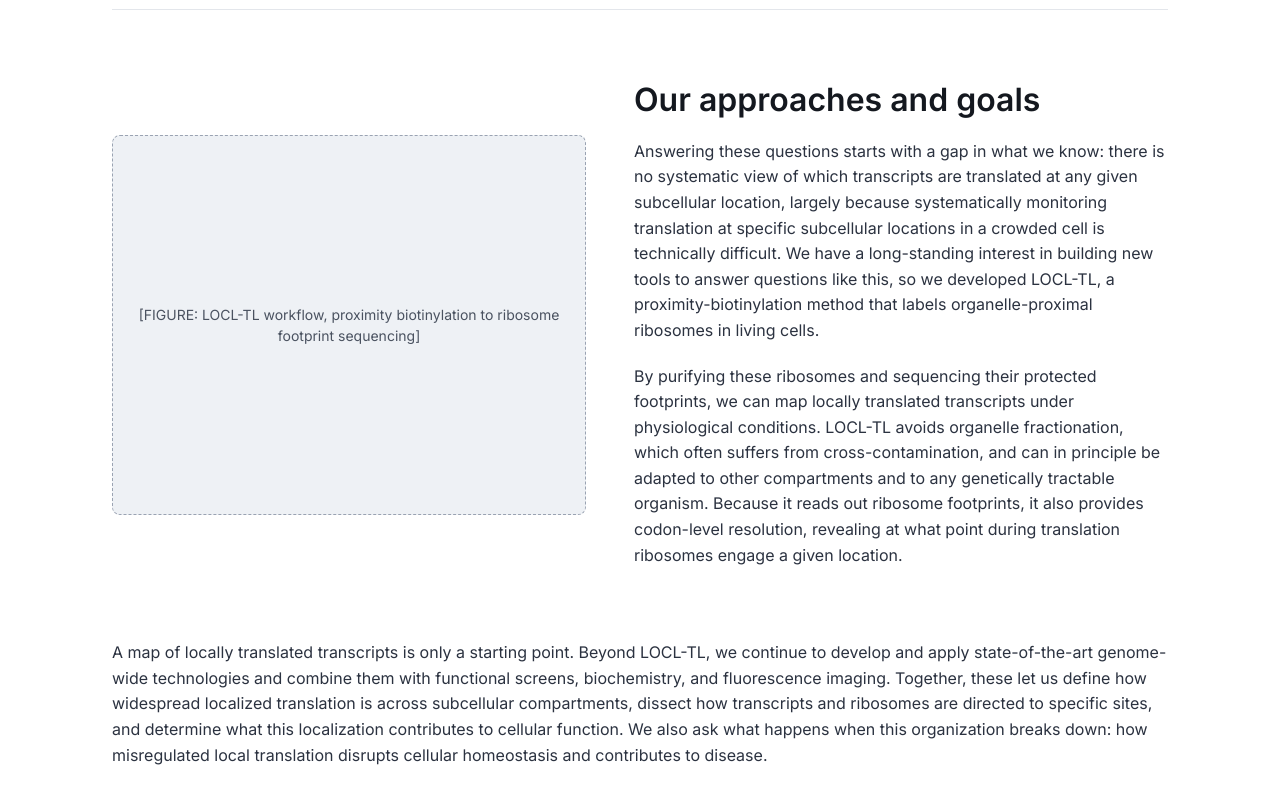
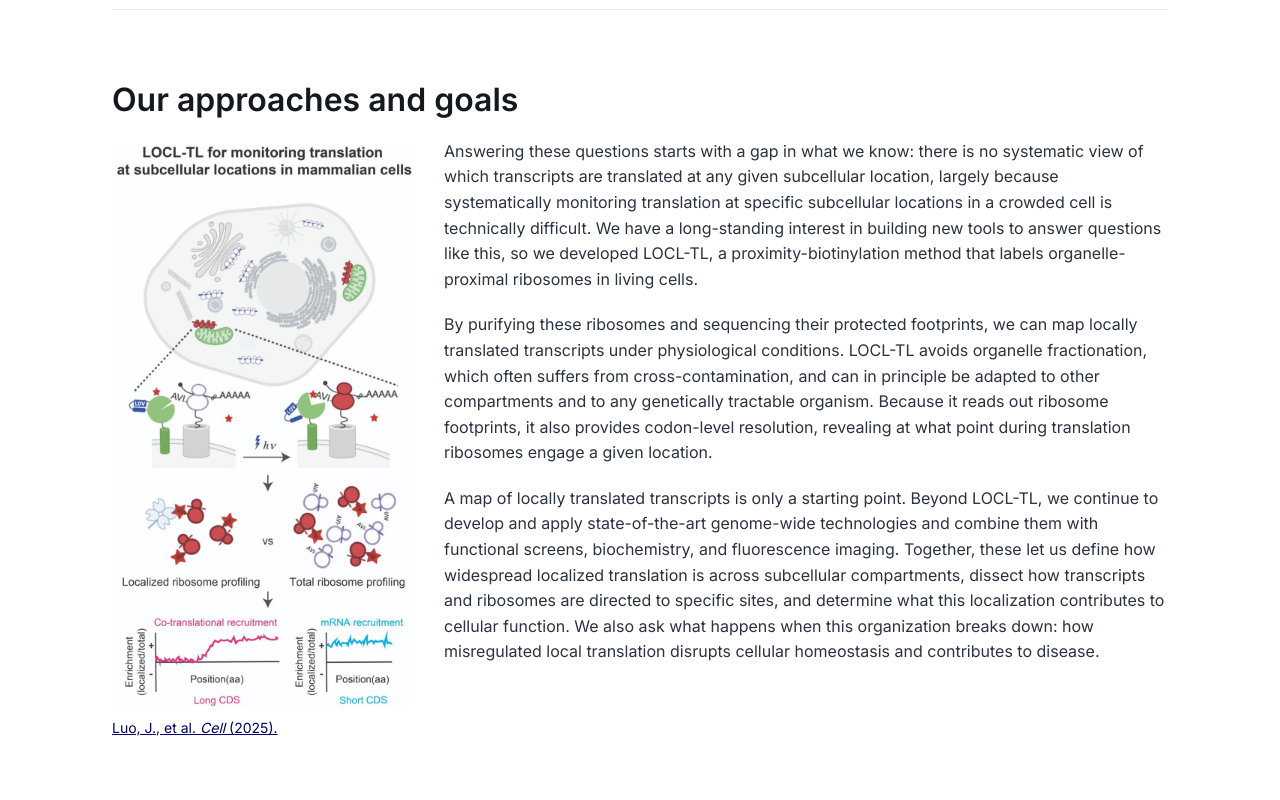
Before and after one commit to jingchuanluolab/jingchuanluolab.github.io, a plain HTML site: page research.html in a window 1280 px wide. Shown: the part 1640-2440 px from the top of the page. Drawn offline with Linux system fonts and the light colour scheme.

Commit message:
Add the LOCL-TL figure with text wrapping around it
Fills the second placeholder with the figure from the Cell paper. It is a tall
portrait, so a half-and-half split would have left the text in a narrow ribbon;
instead it floats left at 300px and the three paragraphs wrap around it. The
standalone paragraph that followed joins them, which gives the figure enough
text to sit beside.

The caption links to doi.org/10.1016/j.cell.2025.08.002 — Crossref confirms
that DOI carries the alternative id S009286742500916X, the PII from the PDF
link. The link supplied was a 5-minute AWS-signed URL carrying session
credentials, so it could not be used.

Co-Authored-By: Claude Opus 5 <noreply@anthropic.com>

```diff
--- a/assets/css/style.css
+++ b/assets/css/style.css
@@ -208,6 +208,13 @@ figure.fig figcaption { font-size: 14px; color: var(--muted); line-height: 1.5;
    the paragraph beside it. Change the number to nudge it. */
 figure.fig--drop { align-self: flex-start; margin-top: 0.7in; }
 
+/* A tall figure that body text wraps around. flow-root makes the container hold
+   the float, so the next section starts below the picture instead of colliding
+   with it. */
+.wrap-figure { display: flow-root; }
+.wrap-figure p + p { margin-top: 20px; }
+figure.fig--float { float: left; width: 300px; margin: 6px 32px 18px 0; }
+
 /* --- numbered question rows (research) ----------------------------------- */
 
 .qa { display: flex; flex-wrap: wrap; gap: 32px; padding-top: 28px; border-top: 1px solid var(--line); }
@@ -311,6 +318,8 @@ figure.fig--drop { align-self: flex-start; margin-top: 0.7in; }
    stray gap rather than an alignment. */
 @media (max-width: 900px) {
   figure.fig--drop { margin-top: 0; }
+  /* Too narrow to wrap text around a portrait figure; let it run full width. */
+  figure.fig--float { float: none; width: 100%; max-width: 420px; margin: 0 0 20px; }
 }
 
 @media (prefers-reduced-motion: reduce) {
--- a/research.html
+++ b/research.html
@@ -8,7 +8,7 @@
 <link rel="preconnect" href="https://fonts.googleapis.com">
 <link rel="preconnect" href="https://fonts.gstatic.com" crossorigin>
 <link rel="stylesheet" href="https://fonts.googleapis.com/css2?family=Inter:wght@400;500;600&display=swap">
-<link rel="stylesheet" href="assets/css/style.css?v=12">
+<link rel="stylesheet" href="assets/css/style.css?v=13">
 <link rel="icon" href="assets/img/favicon.svg" type="image/svg+xml">
 </head>
 <body>
@@ -88,17 +88,21 @@
     </div>
   </section>
 
-  <section class="split">
-    <div class="ph ph--tall">[FIGURE: LOCL-TL workflow, proximity biotinylation to ribosome footprint sequencing]</div>
-    <div class="split__col">
-      <h2 class="h2">Our approaches and goals</h2>
+  <section class="stack gap-20">
+    <h2 class="h2">Our approaches and goals</h2>
+    <div class="wrap-figure">
+      <figure class="fig fig--float">
+        <img src="assets/img/locl-tl.jpg" width="800" height="1500"
+             alt="LOCL-TL for monitoring translation at subcellular locations in mammalian cells. A cell schematic shows ribosomes on mitochondria; below, a light-activated LOV domain drives biotinylation of an AVI tag on organelle-proximal ribosomes, which are then purified for localized ribosome profiling and compared with total ribosome profiling. Enrichment traces distinguish co-translational recruitment on long coding sequences from mRNA recruitment on short ones.">
+        <figcaption><a href="https://doi.org/10.1016/j.cell.2025.08.002">Luo, J., et al. <i>Cell</i> (2025).</a></figcaption>
+      </figure>
       <p class="prose">Answering these questions starts with a gap in what we know: there is no systematic view of which transcripts are translated at any given subcellular location, largely because systematically monitoring translation at specific subcellular locations in a crowded cell is technically difficult. We have a long-standing interest in building new tools to answer questions like this, so we developed LOCL-TL, a proximity-biotinylation method that labels organelle-proximal ribosomes in living cells.</p>
       <p class="prose">By purifying these ribosomes and sequencing their protected footprints, we can map locally translated transcripts under physiological conditions. LOCL-TL avoids organelle fractionation, which often suffers from cross-contamination, and can in principle be adapted to other compartments and to any genetically tractable organism. Because it reads out ribosome footprints, it also provides codon-level resolution, revealing at what point during translation ribosomes engage a given location.</p>
+      <p class="prose">A map of locally translated transcripts is only a starting point. Beyond LOCL-TL, we continue to develop and apply state-of-the-art genome-wide technologies and combine them with functional screens, biochemistry, and fluorescence imaging. Together, these let us define how widespread localized translation is across subcellular compartments, dissect how transcripts and ribosomes are directed to specific sites, and determine what this localization contributes to cellular function. We also ask what happens when this organization breaks down: how misregulated local translation disrupts cellular homeostasis and contributes to disease.</p>
     </div>
   </section>
 
   <section class="stack gap-20">
-    <p class="prose">A map of locally translated transcripts is only a starting point. Beyond LOCL-TL, we continue to develop and apply state-of-the-art genome-wide technologies and combine them with functional screens, biochemistry, and fluorescence imaging. Together, these let us define how widespread localized translation is across subcellular compartments, dissect how transcripts and ribosomes are directed to specific sites, and determine what this localization contributes to cellular function. We also ask what happens when this organization breaks down: how misregulated local translation disrupts cellular homeostasis and contributes to disease.</p>
     <blockquote class="pullquote">
       <p>Our ultimate goal is to turn these principles into design rules: by harnessing spatiotemporal control of gene expression, we aim to engineer synthetic organelles with novel functionalities, with applications in biological production and therapeutic development.</p>
     </blockquote>
```
Also changed, not shown: 404.html (+1 -1 lines), contact.html (+1 -1 lines), index.html (+1 -1 lines), join.html (+1 -1 lines), news.html (+1 -1 lines), publications.html (+1 -1 lines), team.html (+1 -1 lines), assets/img/locl-tl.jpg (added), 1 other file.
